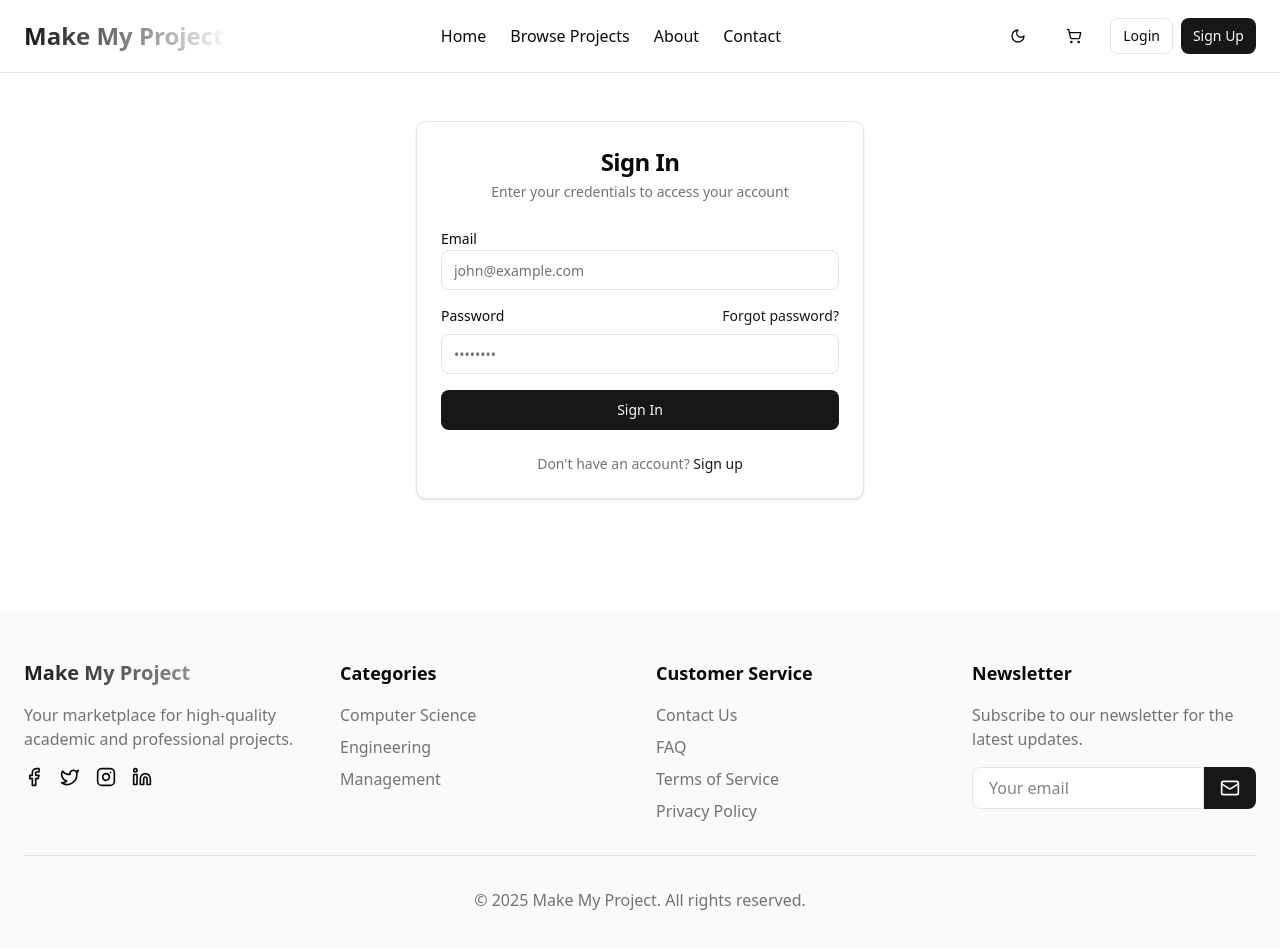
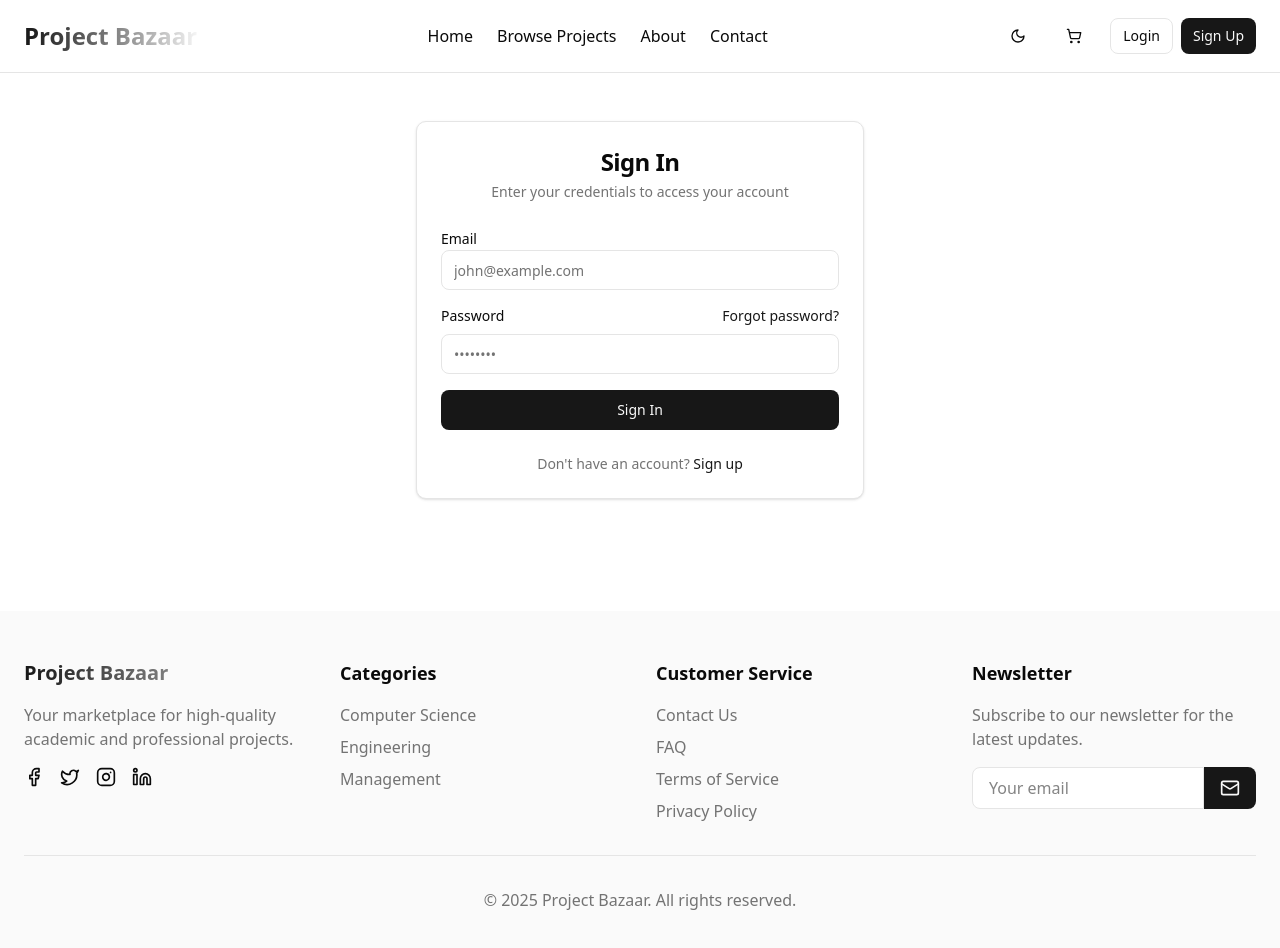
Before and after one commit to ThoughtSoftTech/project-bazaar, a Next.js app: page /login in a window 1280 px wide. Shown: the top 948 px of the page. Built offline with nearby package versions, Linux system fonts and the light colour scheme.

Commit message:
UI Fixes

```diff
--- a/src/app/globals.css
+++ b/src/app/globals.css
@@ -60,9 +60,11 @@
   --accent: oklch(0.97 0 0);
   --accent-foreground: oklch(0.205 0 0);
   --destructive: oklch(0.577 0.245 27.325);
+  --destructive-foreground: oklch(0.145 0 0);
   --border: oklch(0.922 0 0);
   --input: oklch(0.922 0 0);
   --ring: oklch(0.708 0 0);
+  --cart-bubble: oklch(0.646 0.222 41.116);
   --chart-1: oklch(0.646 0.222 41.116);
   --chart-2: oklch(0.6 0.118 184.704);
   --chart-3: oklch(0.398 0.07 227.392);
@@ -94,9 +96,11 @@
   --accent: oklch(0.269 0 0);
   --accent-foreground: oklch(0.985 0 0);
   --destructive: oklch(0.704 0.191 22.216);
+  --destructive-foreground: oklch(0.145 0 0);
   --border: oklch(1 0 0 / 10%);
   --input: oklch(1 0 0 / 15%);
   --ring: oklch(0.556 0 0);
+  --cart-bubble: oklch(0.488 0.243 264.376);
   --chart-1: oklch(0.488 0.243 264.376);
   --chart-2: oklch(0.696 0.17 162.48);
   --chart-3: oklch(0.769 0.188 70.08);
@@ -118,75 +122,6 @@
   }
   body {
     @apply bg-background text-foreground;
-  }
-}
-
-
-
-
-/*
-
-
-
-
-
-@layer base {
-  :root {
-    --background: 0 0% 100%;
-    --foreground: 222.2 84% 4.9%;
-    --card: 0 0% 100%;
-    --card-foreground: 222.2 84% 4.9%;
-    --popover: 0 0% 100%;
-    --popover-foreground: 222.2 84% 4.9%;
-    --primary: 252 95% 70%;
-    --primary-foreground: 0 0% 98%;
-    --secondary: 260 60% 95%;
-    --secondary-foreground: 222.2 47.4% 11.2%;
-    --muted: 210 40% 96.1%;
-    --muted-foreground: 215.4 16.3% 46.9%;
-    --accent: 262 80% 60%;
-    --accent-foreground: 0 0% 98%;
-    --destructive: 0 84.2% 60.2%;
-    --destructive-foreground: 210 40% 98%;
-    --border: 214.3 31.8% 91.4%;
-    --input: 214.3 31.8% 91.4%;
-    --ring: 252 95% 70%;
-    --radius: 0.75rem;
-    --cart-bubble: 358 75% 59%;
-  }
-
-  .dark {
-    --background: 222.2 84% 4.9%;
-    --foreground: 210 40% 98%;
-    --card: 222.2 84% 4.9%;
-    --card-foreground: 210 40% 98%;
-    --popover: 222.2 84% 4.9%;
-    --popover-foreground: 210 40% 98%;
-    --primary: 252 95% 70%;
-    --primary-foreground: 222.2 47.4% 11.2%;
-    --secondary: 217.2 32.6% 17.5%;
-    --secondary-foreground: 210 40% 98%;
-    --muted: 217.2 32.6% 17.5%;
-    --muted-foreground: 215 20.2% 65.1%;
-    --accent: 262 80% 60%;
-    --accent-foreground: 0 0% 98%;
-    --destructive: 0 62.8% 30.6%;
-    --destructive-foreground: 210 40% 98%;
-    --border: 217.2 32.6% 17.5%;
-    --input: 217.2 32.6% 17.5%;
-    --ring: 252 95% 70%;
-    --cart-bubble: 358 75% 59%;
-  }
-}
-
-@layer base {
-  * {
-    @apply border-border;
-  }
-
-  body {
-    @apply bg-background text-foreground;
-    font-feature-settings: "rlig" 1, "calt" 1;
   }
 }
 
@@ -245,51 +180,3 @@
     opacity: 1;
   }
 }
-
-
-
-#root {
-  max-width: 1280px;
-  margin: 0 auto;
-  padding: 2rem;
-  text-align: center;
-}
-
-.logo {
-  height: 6em;
-  padding: 1.5em;
-  will-change: filter;
-  transition: filter 300ms;
-}
-
-.logo:hover {
-  filter: drop-shadow(0 0 2em #646cffaa);
-}
-
-.logo.react:hover {
-  filter: drop-shadow(0 0 2em #61dafbaa);
-}
-
-@keyframes logo-spin {
-  from {
-    transform: rotate(0deg);
-  }
-
-  to {
-    transform: rotate(360deg);
-  }
-}
-
-@media (prefers-reduced-motion: no-preference) {
-  a:nth-of-type(2) .logo {
-    animation: logo-spin infinite 20s linear;
-  }
-}
-
-.card {
-  padding: 2em;
-}
-
-.read-the-docs {
-  color: #888;
-} */
--- a/src/components/Footer.tsx
+++ b/src/components/Footer.tsx
@@ -10,7 +10,7 @@ const Footer = () => {
         <div className="grid grid-cols-1 md:grid-cols-4 gap-8">
           <div>
             <h3 className="text-xl font-bold mb-4 bg-gradient-to-r from-primary to-accent bg-clip-text text-transparent">
-              Make My Project
+              Project Bazaar
             </h3>
             <p className="text-muted-foreground mb-4">
               Your marketplace for high-quality academic and professional projects.
@@ -102,7 +102,7 @@ const Footer = () => {
         </div>
 
         <div className="border-t border-border mt-8 pt-8 text-center text-muted-foreground">
-          <p>&copy; {new Date().getFullYear()} Make My Project. All rights reserved.</p>
+          <p>&copy; {new Date().getFullYear()} Project Bazaar. All rights reserved.</p>
         </div>
       </div>
     </footer>
--- a/src/components/Navbar.tsx
+++ b/src/components/Navbar.tsx
@@ -26,7 +26,7 @@ const Navbar = () => {
       <div className="container mx-auto flex justify-between items-center">
         <Link href="/" className="flex items-center space-x-2">
           <span className="text-2xl font-bold bg-gradient-to-r from-primary to-accent bg-clip-text text-transparent">
-            Make My Project
+            Project Bazaar
           </span>
         </Link>
 
```
